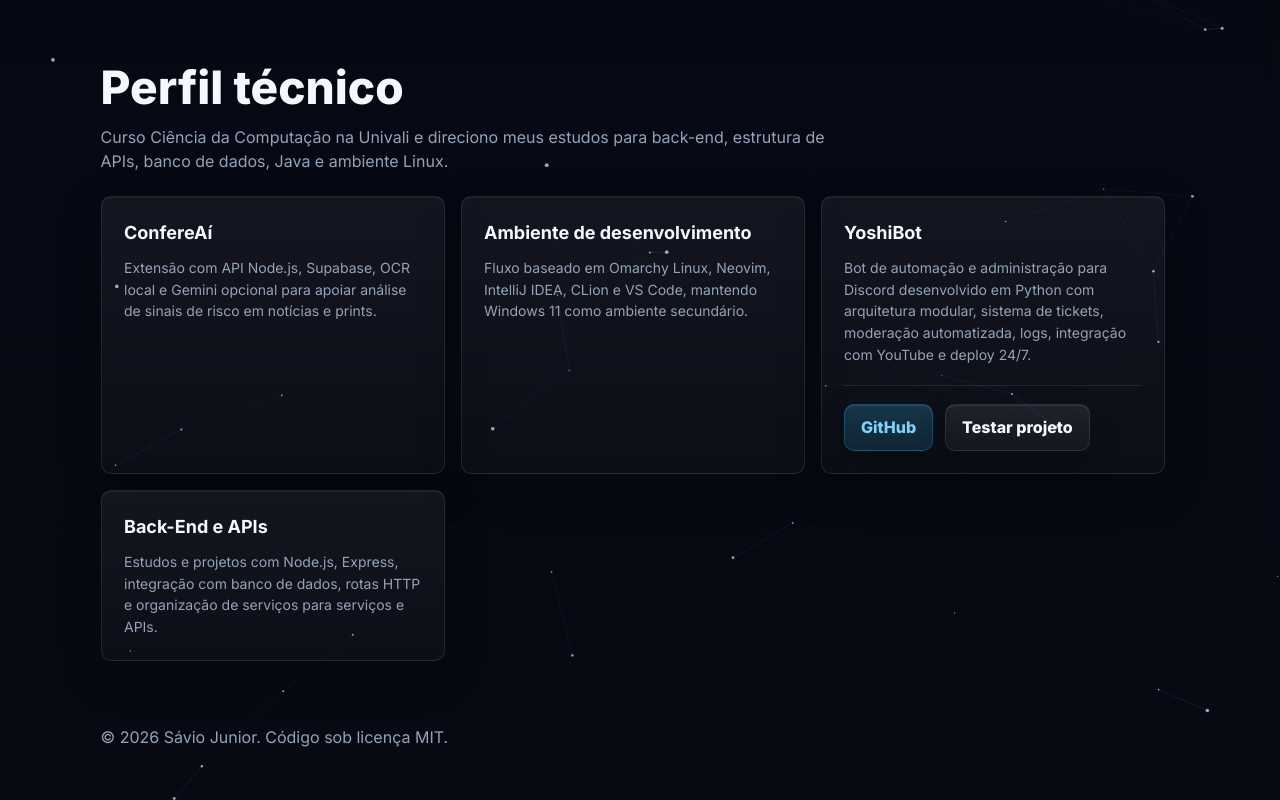
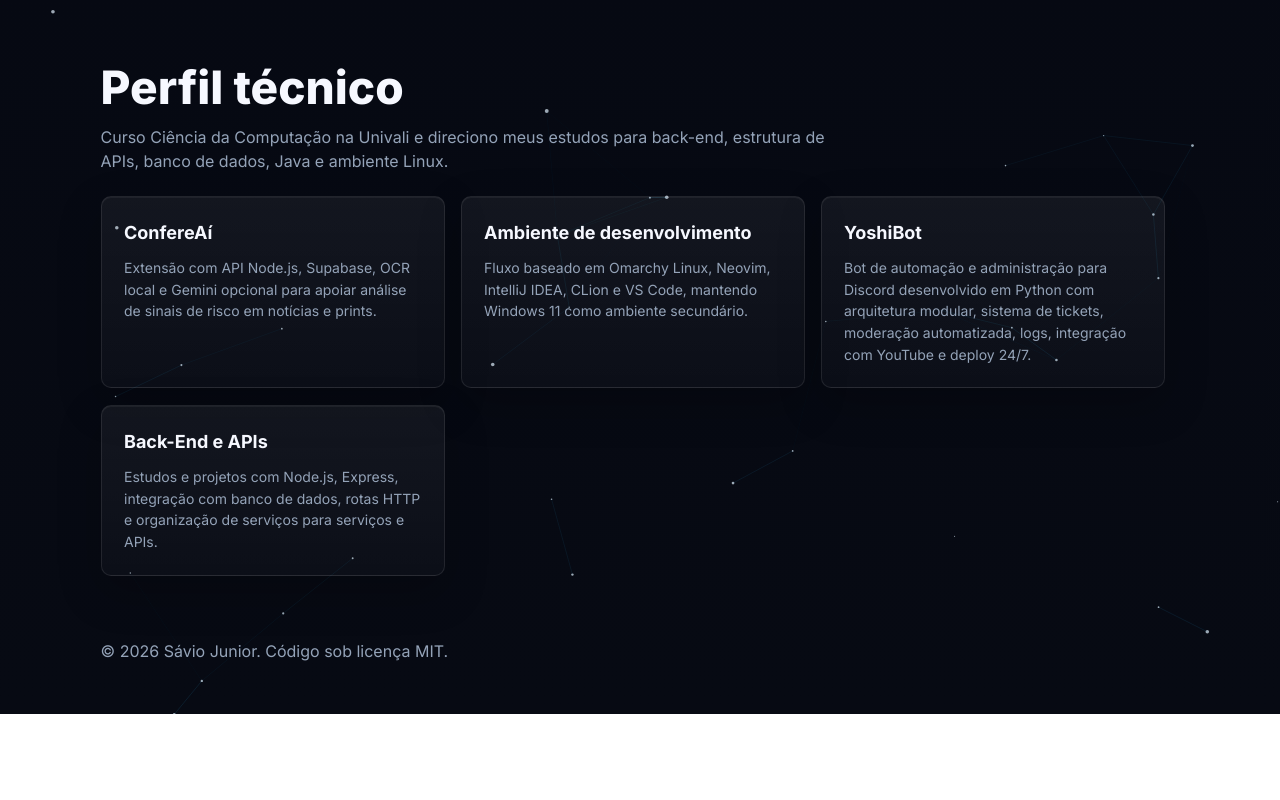
Before and after one commit to saviodebug/saviodebug.github.io, a plain HTML site: page index.html in a window 1280 px wide. Shown: the part 793-1593 px from the top of the page. After the commit the page ends 1507 px from the top, so only its background shows below. Drawn offline with Linux system fonts and the light colour scheme.

Commit message:
fix: align YoshiBot home card

```diff
--- a/index.html
+++ b/index.html
@@ -58,14 +58,10 @@
                         <h4>Ambiente de desenvolvimento</h4>
                         <p class="muted">Fluxo baseado em Omarchy Linux, Neovim, IntelliJ IDEA, CLion e VS Code, mantendo Windows 11 como ambiente secundário.</p>
                     </article>
-                    <article class="card" tabindex="0">
+                    <a class="card" href="https://github.com/saviodebug/YoshiBot" target="_blank" rel="noreferrer">
                         <h4>YoshiBot</h4>
                         <p class="muted">Bot de automação e administração para Discord desenvolvido em Python com arquitetura modular, sistema de tickets, moderação automatizada, logs, integração com YouTube e deploy 24/7.</p>
-                        <div class="project-actions">
-                            <a class="button primary" href="https://github.com/saviodebug/YoshiBot" target="_blank" rel="noreferrer">GitHub</a>
-                            <a class="button" href="https://discord.gg/2AHxXhb8Sh" target="_blank" rel="noreferrer">Testar projeto</a>
-                        </div>
-                    </article>
+                    </a>
                     <article class="card" tabindex="0">
                         <h4>Back-End e APIs</h4>
                         <p class="muted">Estudos e projetos com Node.js, Express, integração com banco de dados, rotas HTTP e organização de serviços para serviços e APIs.</p>
```
Also changed, not shown: en/index.html (+2 -6 lines).
